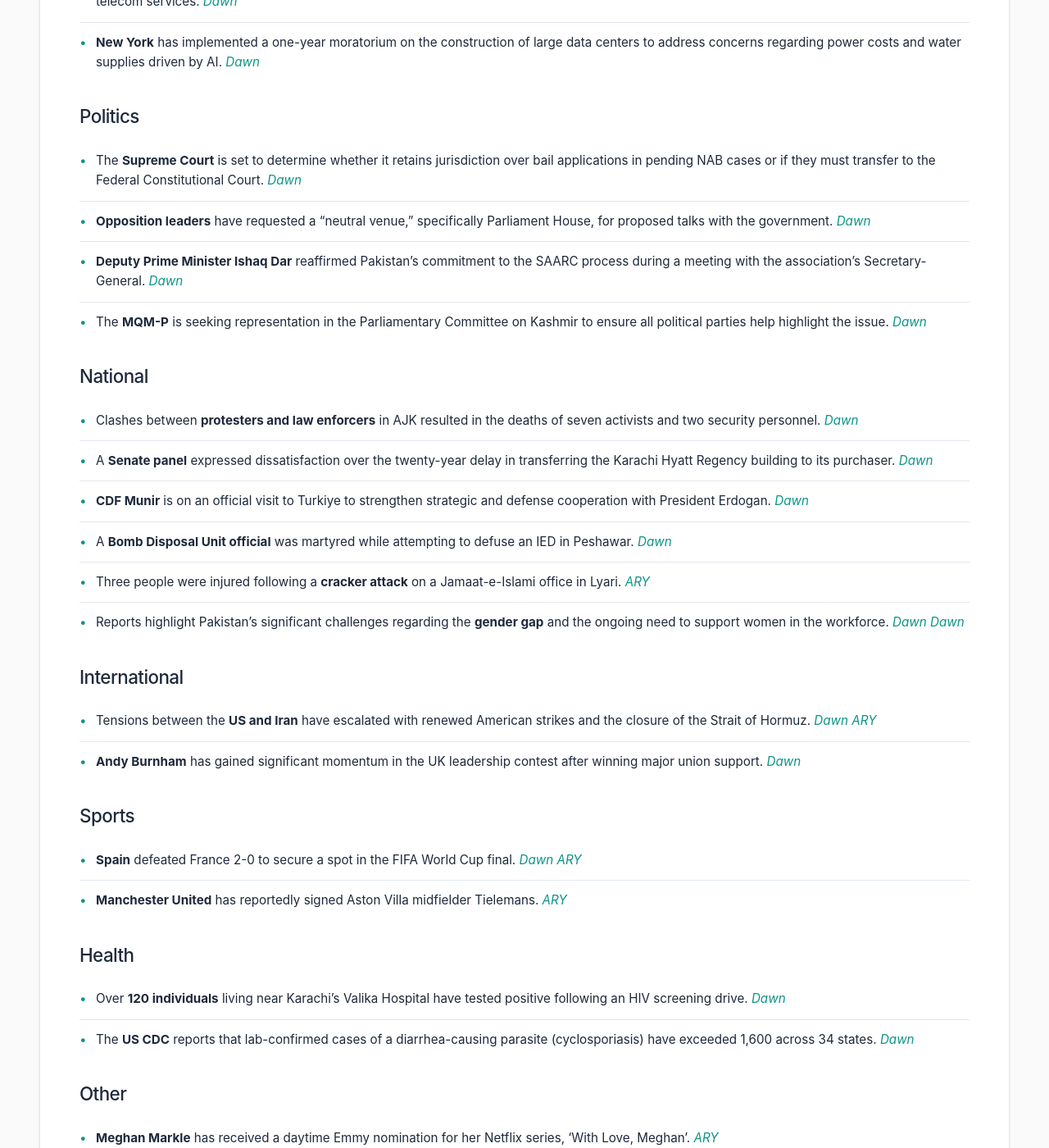
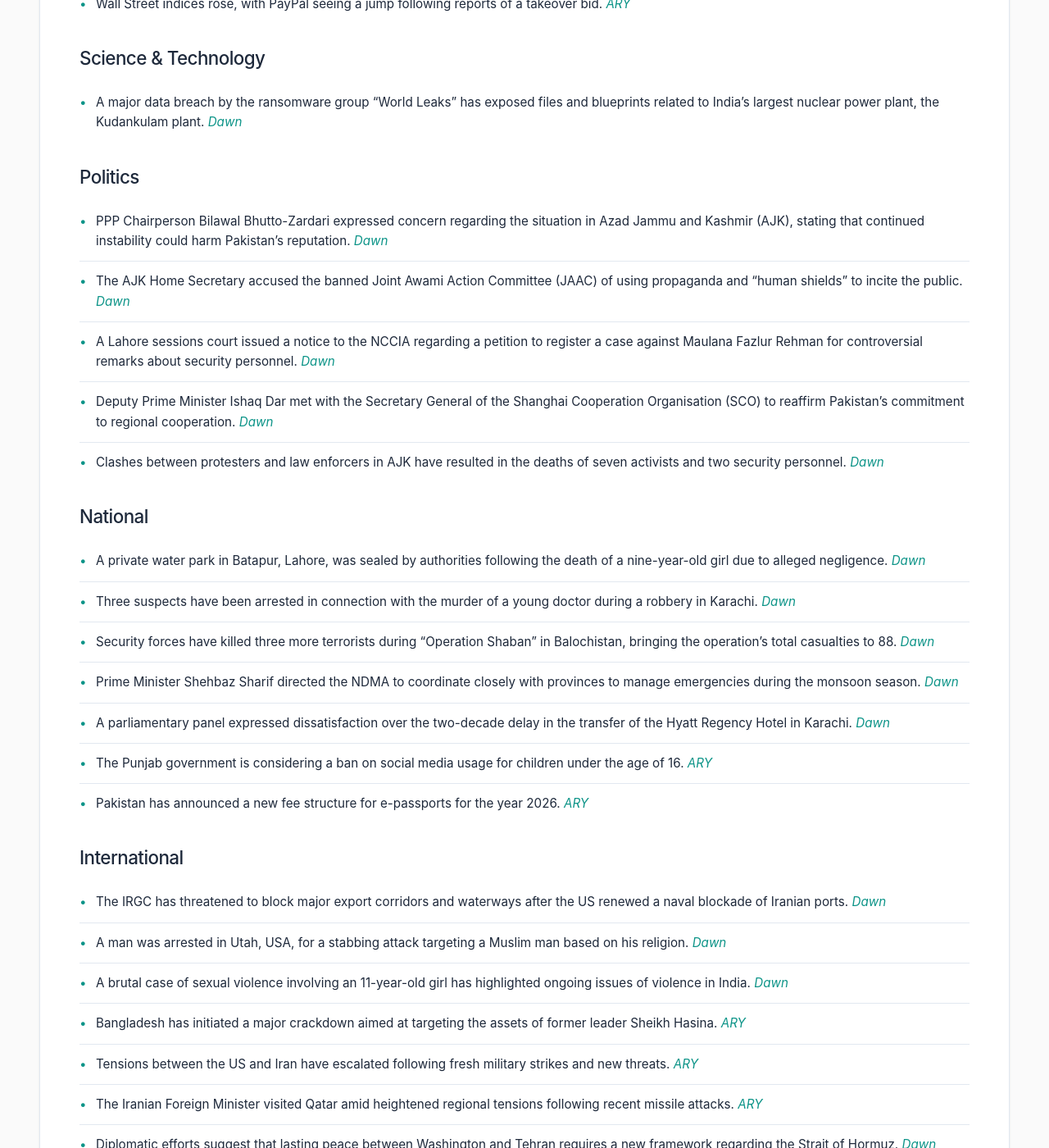
Before and after one commit to zsubzwary/news, a Jekyll site: the page built from en/index.md, in a window 1280 px wide and 1400 px high, scrolled down 671 px. Shown: the whole window at 82% size. Built offline with Jekyll 4.4.1, drawn with Linux system fonts in a browser that asks for light colours; some web fonts are replaced; comment, search, counter and statistics services are not loaded; some of the changed text lies outside the part shown.

Commit message:
DateTime; 2026-07-15T16:04:02.406Z

```diff
--- a/en/index.md
+++ b/en/index.md
@@ -4,45 +4,52 @@ title: Pakistan News Briefing
 lang: en
 ---
 
-Published at: 15-Jul-2026 09:05PKT
+Published at: 15-Jul-2026 21:04PKT
 
-Time to read: 3 mins
+Time to read: 4 mins
 
 ### Economy
-- The **FBR** has proposed a simplified, voluntary tax regime for 3.5 million small shopkeepers to broaden the country's tax base. *[Dawn](https://www.dawn.com/news/2015525/fbr-proposes-voluntary-tax-regime-for-small-traders)*
-- **India** has prohibited the import of goods produced through forced labor to mitigate the risk of US trade tariffs. *[Dawn](https://www.dawn.com/news/2015385/india-to-ban-import-of-goods-made-using-forced-labour-amid-us-probe)*
+- The Asian Development Bank (ADB) has been formally appointed as the financial and transaction adviser for the outsourcing of Islamabad International Airport's operations. *[Dawn](https://www.dawn.com/news/2015671/adb-formally-appointed-financial-transaction-adviser-for-outsourcing-islamabad-airport-operations)*
+- The Pakistan Stock Exchange (PSX) benchmark index rose by over 1,700 points to settle above the 175,000 mark. *[Dawn](https://www.dawn.com/news/2015614/bulls-snap-losing-streak-as-psx-gains-over-1700-points)*
+- The Federal Board of Revenue (FBR) has proposed a simplified and voluntary income tax regime for small shopkeepers to expand the tax base. *[Dawn](https://www.dawn.com/news/2015525/fbr-proposes-voluntary-tax-regime-for-small-traders)*
+- Wall Street indices rose, with PayPal seeing a jump following reports of a takeover bid. *[ARY](https://arynews.tv/wall-street-rises-paypal-jumps-july-15-2026)*
 
 ### Science & Technology
-- An **NA standing committee** expressed concern regarding poor internet quality in major Pakistani cities, noting that power outages are affecting telecom services. *[Dawn](https://www.dawn.com/news/2015535/internet-quality-poor-even-in-major-cities-na-panel-told)*
-- **New York** has implemented a one-year moratorium on the construction of large data centers to address concerns regarding power costs and water supplies driven by AI. *[Dawn](https://www.dawn.com/news/2015428/new-york-becomes-first-us-state-to-impose-data-centre-moratorium)*
+- A major data breach by the ransomware group "World Leaks" has exposed files and blueprints related to India's largest nuclear power plant, the Kudankulam plant. *[Dawn](https://www.dawn.com/news/2015650/files-relating-to-indias-largest-nuclear-power-plant-exposed-in-data-breach)*
 
 ### Politics
-- The **Supreme Court** is set to determine whether it retains jurisdiction over bail applications in pending NAB cases or if they must transfer to the Federal Constitutional Court. *[Dawn](https://www.dawn.com/news/2015530/supreme-court-to-decide-if-it-can-still-hear-nab-bails)*
-- **Opposition leaders** have requested a "neutral venue," specifically Parliament House, for proposed talks with the government. *[Dawn](https://www.dawn.com/news/2015536/opposition-seeks-neutral-venue-for-talks-with-govt)*
-- **Deputy Prime Minister Ishaq Dar** reaffirmed Pakistan's commitment to the SAARC process during a meeting with the association's Secretary-General. *[Dawn](https://www.dawn.com/news/2015433/dpm-dar-reaffirms-pakistans-commitment-to-saarc-process-during-meeting-with-secretary-general-golam-sarwar-fo)*
-- The **MQM-P** is seeking representation in the Parliamentary Committee on Kashmir to ensure all political parties help highlight the issue. *[Dawn](https://www.dawn.com/news/2015436/mqm-p-seeks-representation-in-parliamentary-committee-on-kashmir)*
+- PPP Chairperson Bilawal Bhutto-Zardari expressed concern regarding the situation in Azad Jammu and Kashmir (AJK), stating that continued instability could harm Pakistan's reputation. *[Dawn](https://www.dawn.com/news/2015652/bilawal-terms-ajk-situation-concerning-says-kashmir-cause-pakistans-reputation-will-be-harmed-if-it-persists)*
+- The AJK Home Secretary accused the banned Joint Awami Action Committee (JAAC) of using propaganda and "human shields" to incite the public. *[Dawn](https://www.dawn.com/news/2015669/coordinated-campaigns-carried-out-on-social-media-to-incite-people-says-ajk-home-secretary)*
+- A Lahore sessions court issued a notice to the NCCIA regarding a petition to register a case against Maulana Fazlur Rehman for controversial remarks about security personnel. *[Dawn](https://www.dawn.com/news/2015651/lahore-court-issues-notice-to-nccia-on-plea-seeking-case-against-fazl-over-remarks-on-security-personnel)*
+- Deputy Prime Minister Ishaq Dar met with the Secretary General of the Shanghai Cooperation Organisation (SCO) to reaffirm Pakistan's commitment to regional cooperation. *[Dawn](https://www.dawn.com/news/2015642/dar-meets-sco-secretary-general-reaffirms-pakistans-commitment-to-advancing-its-objectives)*
+- Clashes between protesters and law enforcers in AJK have resulted in the deaths of seven activists and two security personnel. *[Dawn](https://www.dawn.com/news/2015537/protesters-law-enforcers-clash-during-ajk-clearance-operation)*
 
 ### National
-- Clashes between **protesters and law enforcers** in AJK resulted in the deaths of seven activists and two security personnel. *[Dawn](https://www.dawn.com/news/2015537/protesters-law-enforcers-clash-during-ajk-clearance-operation)*
-- A **Senate panel** expressed dissatisfaction over the twenty-year delay in transferring the Karachi Hyatt Regency building to its purchaser. *[Dawn](https://www.dawn.com/news/2015526/senate-panel-irked-by-two-decade-delay-in-transfer-of-karachis-hyatt-regency)*
-- **CDF Munir** is on an official visit to Turkiye to strengthen strategic and defense cooperation with President Erdogan. *[Dawn](https://www.dawn.com/news/2015389/cdf-munir-meets-turkish-president-erdogan-armed-forces-chief-in-ankara-ispr)*
-- A **Bomb Disposal Unit official** was martyred while attempting to defuse an IED in Peshawar. *[Dawn](https://www.dawn.com/news/2015448/bomb-disposal-unit-official-martyred-in-ied-explosion-in-kps-peshawar-district-police)*
-- Three people were injured following a **cracker attack** on a Jamaat-e-Islami office in Lyari. *[ARY](https://arynews.tv/three-injured-in-cracker-attack-on-jamaat-e-islami-office-in-lyari)*
-- Reports highlight Pakistan's significant challenges regarding the **gender gap** and the ongoing need to support women in the workforce. *[Dawn](https://www.dawn.com/news/2015541/beyond-declarations)* *[Dawn](https://www.dawn.com/news/2015551/the-approval-we-imagine)*
+- A private water park in Batapur, Lahore, was sealed by authorities following the death of a nine-year-old girl due to alleged negligence. *[Dawn](https://www.dawn.com/news/2015662/private-water-park-near-lahore-sealed-after-nine-year-old-girl-dies-after-allegedly-getting-trapped-in-drainage-pipe)*
+- Three suspects have been arrested in connection with the murder of a young doctor during a robbery in Karachi. *[Dawn](https://www.dawn.com/news/2015627/3-arrested-in-connection-with-young-doctors-killing-during-robbery-near-karachis-teen-talwar)*
+- Security forces have killed three more terrorists during "Operation Shaban" in Balochistan, bringing the operation's total casualties to 88. *[Dawn](https://www.dawn.com/news/2015629/3-more-terrorists-killed-as-operation-shaban-continues-in-balochistan-state-media)*
+- Prime Minister Shehbaz Sharif directed the NDMA to coordinate closely with provinces to manage emergencies during the monsoon season. *[Dawn](https://www.dawn.com/news/2015625/pm-directs-ndma-to-strengthen-coordination-with-provinces-during-monsoon-rains)*
+- A parliamentary panel expressed dissatisfaction over the two-decade delay in the transfer of the Hyatt Regency Hotel in Karachi. *[Dawn](https://www.dawn.com/news/2015526/senate-panel-irked-by-two-decade-delay-in-transfer-of-karachis-hyatt-regency)*
+- The Punjab government is considering a ban on social media usage for children under the age of 16. *[ARY](https://arynews.tv/punjab-may-ban-social-media-for-children-under-16)*
+- Pakistan has announced a new fee structure for e-passports for the year 2026. *[ARY](https://arynews.tv/e-passport-pakistan-announces-new-fee-structure-for-2026)*
 
 ### International
-- Tensions between the **US and Iran** have escalated with renewed American strikes and the closure of the Strait of Hormuz. *[Dawn](https://www.dawn.com/news/2015455/trump-steps-back-from-hormuz-fee-plan-new-strikes-hit-iran)* *[ARY](https://arynews.tv/us-launches-new-iran-strikes-reimposes-naval-blockade)*
-- **Andy Burnham** has gained significant momentum in the UK leadership contest after winning major union support. *[Dawn](https://www.dawn.com/news/2015435/burnham-in-sight-of-downing-street-wins-top-uk-union-support)*
+- The IRGC has threatened to block major export corridors and waterways after the US renewed a naval blockade of Iranian ports. *[Dawn](https://www.dawn.com/news/2015623/irgc-warns-of-blocking-more-waterways-after-hormuz-as-us-renews-blockade-of-iranian-ports)*
+- A man was arrested in Utah, USA, for a stabbing attack targeting a Muslim man based on his religion. *[Dawn](https://www.dawn.com/news/2015621/police-say-muslim-man-stabbed-multiple-times-in-us-over-his-religion)*
+- A brutal case of sexual violence involving an 11-year-old girl has highlighted ongoing issues of violence in India. *[Dawn](https://www.dawn.com/news/2015655/brutal-killing-of-11-year-old-highlights-unrelenting-sexual-violence-in-india)*
+- Bangladesh has initiated a major crackdown aimed at targeting the assets of former leader Sheikh Hasina. *[ARY](https://arynews.tv/bangladesh-targets-sheikh-hasinas-assets-in-major-crackdown)*
+- Tensions between the US and Iran have escalated following fresh military strikes and new threats. *[ARY](https://arynews.tv/us-iran-conflict-escalates-with-fresh-strikes-new-threats)*
+- The Iranian Foreign Minister visited Qatar amid heightened regional tensions following recent missile attacks. *[ARY](https://arynews.tv/iran-fm-abbas-araghchi-visits-qatar-days-after-missile-attack)*
+- Diplomatic efforts suggest that lasting peace between Washington and Tehran requires a new framework regarding the Strait of Hormuz. *[Dawn](https://www.dawn.com/news/2015649/lasting-peace-between-washington-and-tehran-is-only-possible-through-a-new-hormuz-framework)*
 
 ### Sports
-- **Spain** defeated France 2-0 to secure a spot in the FIFA World Cup final. *[Dawn](https://www.dawn.com/news/2015496/majestic-spain-stun-france-to-reach-fifa-world-cup-final)* *[ARY](https://arynews.tv/spain-beat-france-to-reach-fifa-world-cup-final)*
-- **Manchester United** has reportedly signed Aston Villa midfielder Tielemans. *[ARY](https://arynews.tv/man-utd-sign-aston-villa-midfielder-tielemans)*
+- The ICC's revamped ODI and T20I World Cup formats may lead to more frequent matches between Pakistan and India. *[Dawn](https://www.dawn.com/news/2015665/icc-revamp-of-odi-t20i-world-cup-formats-may-result-in-extra-pakistan-india-clash)*
+- Spain has reached the FIFA World Cup final after defeating France 2-0. *[Dawn](https://www.dawn.com/news/2015496/majestic-spain-stun-france-to-reach-fifa-world-cup-final)*
+- A viral prediction by Kevin Pietersen suggests Argentina may play similarly to France in upcoming matches. *[ARY](https://arynews.tv/argentina-play-like-france-kevin-pietersen-prediction-viral)*
 
 ### Health
-- Over **120 individuals** living near Karachi's Valika Hospital have tested positive following an HIV screening drive. *[Dawn](https://www.dawn.com/news/2015586/120-living-near-karachis-valika-hospital-test-positive-in-hiv-screening)*
-- The **US CDC** reports that lab-confirmed cases of a diarrhea-causing parasite (cyclosporiasis) have exceeded 1,600 across 34 states. *[Dawn](https://www.dawn.com/news/2015459/cdc-says-lab-confirmed-us-cases-of-diarrhoea-causing-parasite-top-1600-expects-count-to-rise)*
+- Sun Pharma has received approval to launch a generic version of the popular drug Ozempic. *[ARY](https://arynews.tv/sun-pharma-wins-approval-to-launch-generic-ozempic)*
 
 ### Other
-- **Meghan Markle** has received a daytime Emmy nomination for her Netflix series, 'With Love, Meghan'. *[ARY](https://arynews.tv/meghan-markle-lands-major-daytime-emmy-nomination-for-netflix-series-with-love-meghan)*
-- Fans are reacting to **cryptic newspaper advertisements** involving members of the group BTS. *[ARY](https://arynews.tv/bts-members-in-a-bathroom-newspaper-ad-leaves-fans-guessing)*
-- Celebrities **Adnan Siddiqui** and **Kriti Sanon** have shared personal milestones and decisions with fans. *[ARY](https://arynews.tv/adnan-siddiqui-celebrates-daughter-special-milestone-with-note)* *[ARY](https://arynews.tv/kriti-sanon-shares-major-decision-during-mimi)*
+- Actress Zendaya is reportedly looking toward a long break following a busy 2026 schedule. *[ARY](https://arynews.tv/zendaya-eyes-long-break-following-packed-2026)*
+- Jennifer Lopez's recent appearance in a VIP box at Wimbledon reportedly did not go as planned. *[ARY](https://arynews.tv/jennifer-lopezs-vip-box-stint-goes-sour-at-wimbledon)*
```
